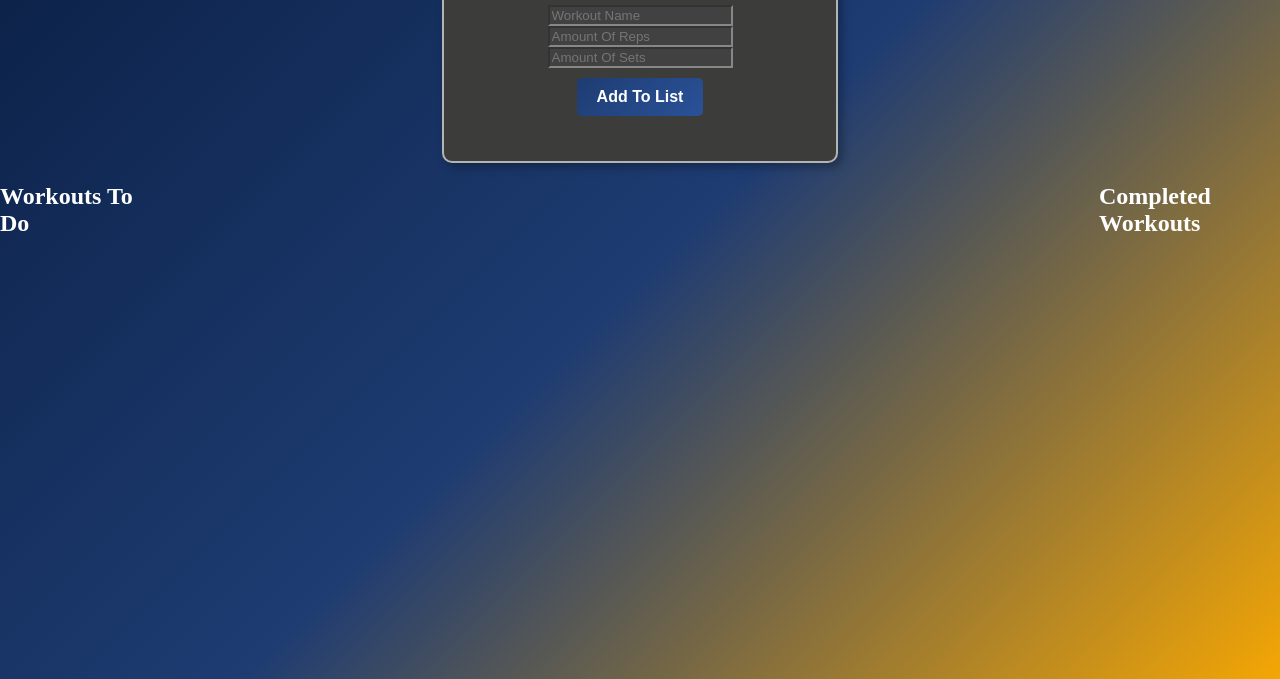
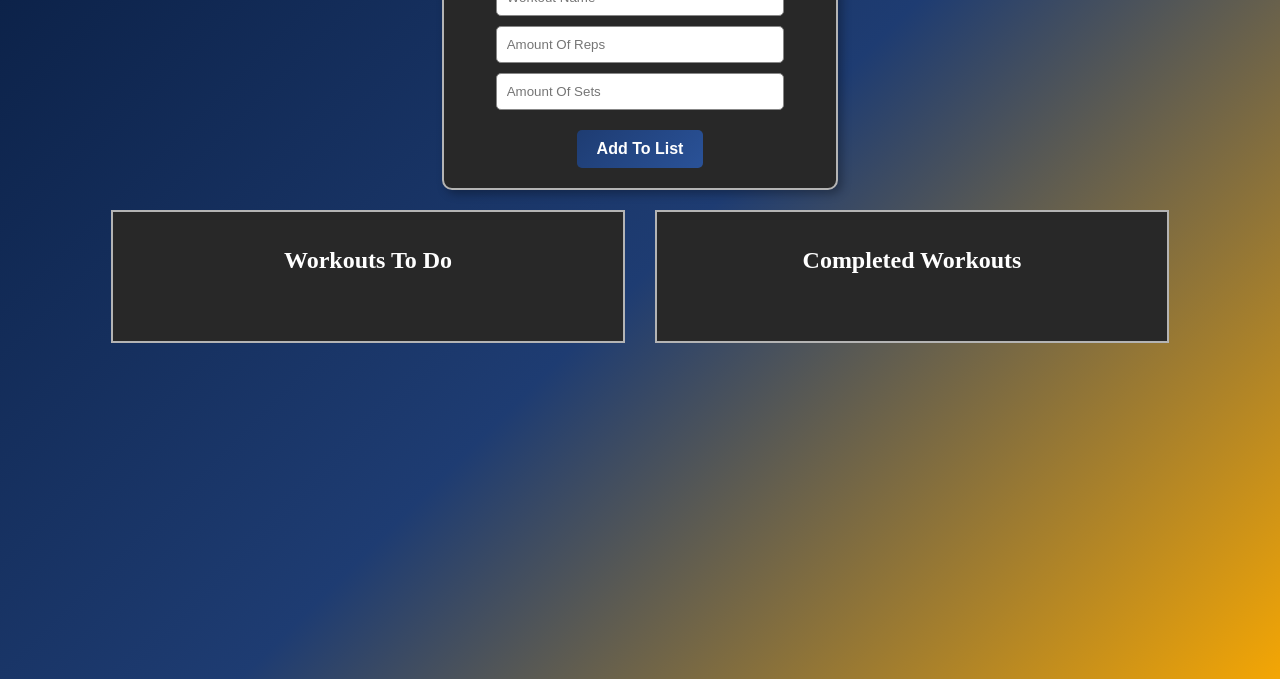
Before and after one commit to Josefbautista94/SBA316, a plain HTML site: page index.html in a window 1280 px wide. Shown: the part 121-800 px from the top of the page. Drawn offline with Linux system fonts and the light colour scheme.

Commit message:
styled the page a bit more and created a reuseable function for the workout form

```diff
--- a/index.js
+++ b/index.js
@@ -1,105 +1,130 @@
 let mainEl = document.querySelector("main");
-mainEl.style.display = "flex"
-mainEl.style.flexDirection = "column"
-mainEl.style.alignItems = "center"
+mainEl.style.display = "flex";
+mainEl.style.flexDirection = "column";
+mainEl.style.alignItems = "center";
 
+//  Create inputDiv
 let inputDiv = document.createElement("div");
 inputDiv.id = "inputDiv";
 
-// Add the title dynamically instead of using innerHTML
+// Title
 let title = document.createElement("h1");
 title.textContent = "Workout Tracker";
 title.style.marginBottom = "10px"; // Add spacing
 inputDiv.appendChild(title);
 
-// Styling
+//  Style inputDiv
 inputDiv.style.color = "rgb(255, 255, 255)";
-inputDiv.style.backgroundColor = "rgb(60, 60, 59)";
+inputDiv.style.backgroundColor = "rgb(40, 40, 40)";
 inputDiv.style.display = "flex";
 inputDiv.style.flexDirection = "column";
 inputDiv.style.alignItems = "center";
-inputDiv.style.justifyContent = "center"; // Center content vertically
-inputDiv.style.padding = "20px"; // Added padding
-inputDiv.style.height = "auto"; // Adjusts based on content
-inputDiv.style.minHeight = "15em"; // Prevents it from being too small
-inputDiv.style.width = "22em"; // Slightly wider for better spacing
+inputDiv.style.justifyContent = "center";
+inputDiv.style.padding = "20px";
+inputDiv.style.width = "22em";
 inputDiv.style.border = "2px solid rgb(180, 180, 180)";
-inputDiv.style.borderRadius = "10px"; // Rounded edges
-inputDiv.style.boxShadow = "4px 4px 10px rgba(0, 0, 0, 0.3)"; // Subtle shadow for depth
-inputDiv.style.textAlign = "center"; // Ensures text is centered
+inputDiv.style.borderRadius = "10px";
+inputDiv.style.boxShadow = "4px 4px 10px rgba(0, 0, 0, 0.3)";
+inputDiv.style.textAlign = "center";
 inputDiv.style.gap = "10px";
-mainEl.appendChild(inputDiv)
+mainEl.appendChild(inputDiv);
 
+//  Create workoutForm
+let workoutForm = document.createElement("form");
+workoutForm.id = "workoutForm";
+workoutForm.style.display = "flex";
+workoutForm.style.flexDirection = "column";
+workoutForm.style.alignItems = "center";
+workoutForm.style.gap = "10px";
+inputDiv.appendChild(workoutForm);
 
-let workoutForm = document.createElement("form")
-workoutForm.id = "workoutForm"
-workoutForm.style.display = "flex"
-workoutForm.style.flexDirection = "column"
-inputDiv.appendChild(workoutForm)
+//  Create workout input fields
+function createInput(id, placeholder) {
+    let input = document.createElement("input");
+    input.type = "text";
+    input.id = id;
+    input.placeholder = placeholder;
+    input.style.backgroundColor = "rgb(255, 255, 255)";
+    input.style.color = "rgb(255, 255, 255)";
+    input.style.border = "1px solid rgb(135, 135, 135)";
+    input.style.padding = "10px";
+    input.style.borderRadius = "5px";
+    input.style.width = "20em";
+    return input;
+}
 
-let workoutInput = document.createElement("input")
-workoutInput.type = "text"
-workoutInput.id = "workout-name"
-workoutInput.placeholder = "Workout Name"
-workoutInput.style.backgroundColor = "rgb(65, 65, 65)"
-workoutInput.style.color = "rgb(255, 255, 255)"
-workoutInput.style.borderColor = "rgb(135, 135, 135)"
-workoutForm.appendChild(workoutInput)
+let workoutInput = createInput("workout-name", "Workout Name");
+let repsInput = createInput("reps", "Amount Of Reps");
+let amountOfSets = createInput("sets", "Amount Of Sets");
 
-let repsInput = document.createElement("input");
-repsInput.type = "text"
-repsInput.id = "reps"
-repsInput.placeholder = "Amount Of Reps"
-repsInput.style.backgroundColor = "rgb(65, 65, 65)";
-repsInput.style.color = "rgb(255, 255, 255)"
-repsInput.style.borderColor = "rgb(135, 135, 135)"
-workoutForm.appendChild(repsInput)
+workoutForm.appendChild(workoutInput);
+workoutForm.appendChild(repsInput);
+workoutForm.appendChild(amountOfSets);
 
-let amountOfSets = document.createElement("input")
-amountOfSets.type ="text"
-amountOfSets.id = "sets"
-amountOfSets.placeholder = "Amount Of Sets"
-amountOfSets.style.backgroundColor = "rgb(65, 65, 65)";
-amountOfSets.style.color = "rgb(255, 255, 255)"
-amountOfSets.style.borderColor = "rgb(135, 135, 135)"
-workoutForm.appendChild(amountOfSets)
-
-let applyButton = document.createElement("button")
-applyButton.textContent = "Add To List"
+//  Create and style button
+let applyButton = document.createElement("button");
+applyButton.textContent = "Add To List";
 applyButton.style.padding = "10px 20px";
 applyButton.style.fontSize = "16px";
 applyButton.style.fontWeight = "bold";
 applyButton.style.color = "white";
-applyButton.style.background = "linear-gradient(135deg, #1e3c72, #2a5298)"; // Dark blue gradient
+applyButton.style.background = "linear-gradient(135deg, #1e3c72, #2a5298)";
 applyButton.style.border = "none";
 applyButton.style.borderRadius = "5px";
 applyButton.style.cursor = "pointer";
 applyButton.style.transition = "all 0.3s ease";
+applyButton.style.marginTop = "10px";
+inputDiv.appendChild(applyButton);
 
-inputDiv.appendChild(applyButton)
+//  Create a flex container for lists
+let containerDiv = document.createElement("div");
+containerDiv.style.display = "flex";
+containerDiv.style.flexDirection = "row"; // ✅ Fix here
+containerDiv.style.justifyContent = "center";
+containerDiv.style.gap = "30px"; // ✅ Use px instead of em for better spacing
+containerDiv.style.marginTop = "20px";
+mainEl.appendChild(containerDiv);
 
-let containerDiv = document.createElement("div")
-containerDiv.style.display ="flex"
-containerDiv.style.flexDirection = "center"
-containerDiv.style.gap ="60em"
-mainEl.appendChild(containerDiv)
+//  Create Workout To-Do List
+let toDoDiv = document.createElement("div");
+toDoDiv.id = "toDo";
+toDoDiv.innerHTML = "<h2>Workouts To Do</h2>";
+toDoDiv.style.backgroundColor = "rgb(40, 40, 40)";
+toDoDiv.style.color = "rgb(255, 255, 255)";
+toDoDiv.style.width = "30em";
+toDoDiv.style.border = "2px solid rgb(180, 180, 180)";
+toDoDiv.style.display = "flex"; // ✅ Fix for flex-direction to work
+toDoDiv.style.flexDirection = "column";
+toDoDiv.style.alignItems = "center";
+toDoDiv.style.padding = "15px";
+toDoDiv.style.textAlign = "center";
+containerDiv.appendChild(toDoDiv);
 
-let toDoDiv = document.createElement("div")
-toDoDiv.id = "toDo"
-toDoDiv.innerHTML = "<h2>Workouts To Do</h2>"
-toDoDiv.style.color = "rgb(255, 255, 255)"
-containerDiv.appendChild(toDoDiv)
+//  Append the UL for Workouts To Do
+let workoutsToDoUl = document.createElement("ul");
+workoutsToDoUl.id = "workoutsToDoUl";
+workoutsToDoUl.style.listStyle = "none"; // Removes bullet points
+workoutsToDoUl.style.padding = "0";
+toDoDiv.appendChild(workoutsToDoUl);
 
-let workoutsToDoUl = document.createElement("ul")
-workoutsToDoUl.id =  "workoutsToDoUl"
-toDoDiv.appendChild(workoutsToDoUl)
+//  Create Completed Workouts List
+let completedWorkoutsDiv = document.createElement("div");
+completedWorkoutsDiv.id = "completedWorkoutsDiv";
+completedWorkoutsDiv.innerHTML = "<h2>Completed Workouts</h2>";
+completedWorkoutsDiv.style.backgroundColor = "rgb(40, 40, 40)";
+completedWorkoutsDiv.style.color = "rgb(255, 255, 255)";
+completedWorkoutsDiv.style.width = "30em";
+completedWorkoutsDiv.style.border = "2px solid rgb(180, 180, 180)";
+completedWorkoutsDiv.style.display = "flex"; // ✅ Fix for flex-direction to work
+completedWorkoutsDiv.style.flexDirection = "column";
+completedWorkoutsDiv.style.alignItems = "center";
+completedWorkoutsDiv.style.padding = "15px";
+completedWorkoutsDiv.style.textAlign = "center";
+containerDiv.appendChild(completedWorkoutsDiv);
 
-let completedWorkoutsDiv = document.createElement("div");
-completedWorkoutsDiv.id = "completedWorkoutsDiv"
-completedWorkoutsDiv.innerHTML = "<h2>Completed Workouts</h2>"
-completedWorkoutsDiv.style.color = "rgb(255, 255, 255)"
-containerDiv.appendChild(completedWorkoutsDiv)
-
-let completedWorkoutsUl = document.createElement("ul")
-completedWorkoutsUl.id = "completedWorkoutsUl"
-completedWorkoutsDiv.appendChild(completedWorkoutsUl)
+// Append the UL for Completed Workouts
+let completedWorkoutsUl = document.createElement("ul");
+completedWorkoutsUl.id = "completedWorkoutsUl";
+completedWorkoutsUl.style.listStyle = "none"; // Removes bullet points
+completedWorkoutsUl.style.padding = "0";
+completedWorkoutsDiv.appendChild(completedWorkoutsUl);
--- a/styles.css
+++ b/styles.css
@@ -3,3 +3,7 @@ body {
     height: 100vh;
     margin: 0;
 }
+
+html {
+    cursor: url('miscStuff/cursor.png') 10 10, auto;
+}
```
Also changed, not shown: miscStuff/cursor.png (added).
